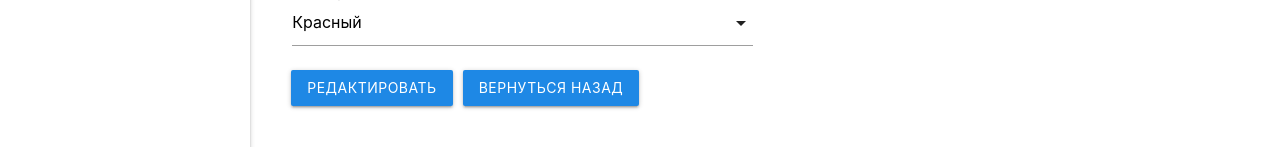
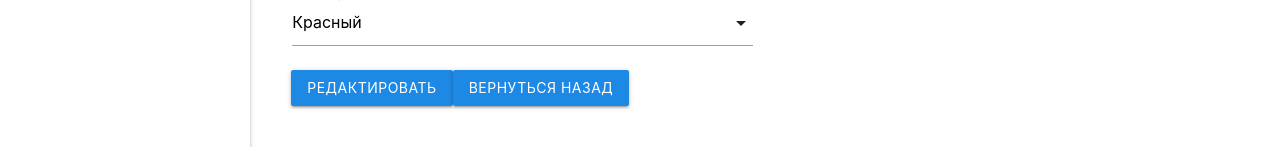
Before and after one commit to SadBarin/pave_erp, a Vue app: page /employees/editor in a window 1280 px wide. Shown: the part 489-636 px from the top of the page. Built offline with nearby package versions, Linux system fonts and the light colour scheme.

Commit message:
buttons fixs

```diff
--- a/src/components/employees/CardEmployees.vue
+++ b/src/components/employees/CardEmployees.vue
@@ -43,8 +43,4 @@ export default {
     justify-content: space-between;
     align-items: center;
   }
-
-  .btn {
-    margin-left: 10px;
-  }
 </style>
--- a/src/components/employees/EditorEmployees.vue
+++ b/src/components/employees/EditorEmployees.vue
@@ -89,7 +89,4 @@ export default {
 </script>
 
 <style scoped>
-  .btn {
-    margin-right: 10px;
-  }
 </style>
--- a/src/components/sites/CardSites.vue
+++ b/src/components/sites/CardSites.vue
@@ -42,8 +42,4 @@ export default {
     justify-content: space-between;
     align-items: center;
   }
-
-  .btn {
-    margin-left: 10px;
-  }
 </style>
--- a/src/components/sites/EditorSites.vue
+++ b/src/components/sites/EditorSites.vue
@@ -67,7 +67,4 @@ export default {
 </script>
 
 <style scoped>
-  .btn {
-    margin-right: 10px;
-  }
 </style>
--- a/src/components/workers/CardWorkers.vue
+++ b/src/components/workers/CardWorkers.vue
@@ -43,8 +43,4 @@ export default {
     justify-content: space-between;
     align-items: center;
   }
-
-  .btn-flat {
-    margin-left: 10px;
-  }
 </style>
```
